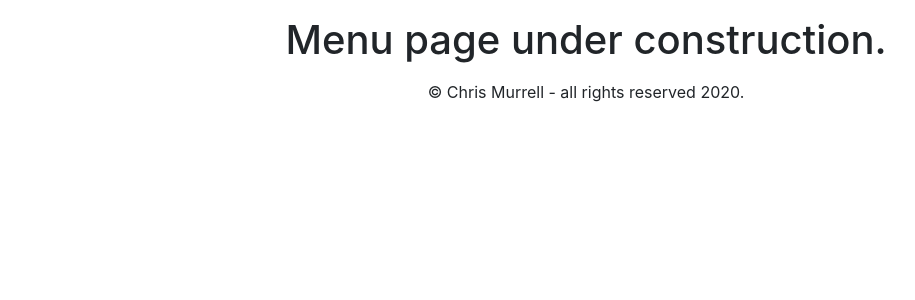
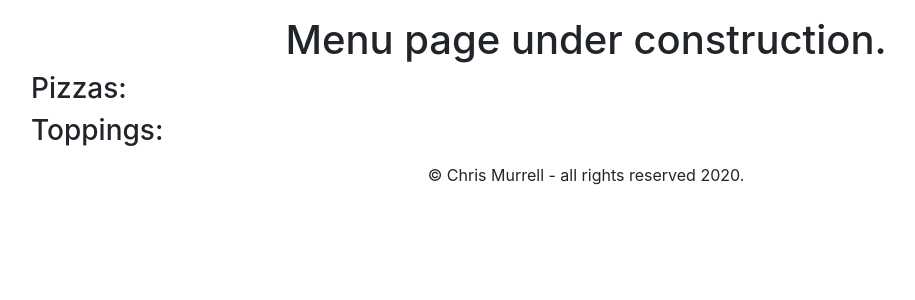
Before and after one commit to chrismurrelldrummer/project3, a Django app: page /menu in a window 1280 px wide. Shown: the part 56-356 px from the top of the page, without its empty margins (54-969 px from the left). Run offline with Django 3.2, Linux system fonts and the light colour scheme; some libraries are stand-ins or nearby versions.

Commit message:
display data on menu page

```diff
--- a/orders/Templates/orders/menu.html
+++ b/orders/Templates/orders/menu.html
@@ -6,4 +6,16 @@
 
 {% block main %}
 <h1>Menu page under construction.</h1>
+
+<h3>Pizzas:</h3>
+{% for row in pizza %}
+<p>{{ row.typ }}, {{ row.category }}, {{ row.size }} -- ${{ row.price }}</p>
+{% endfor %}
+
+<h3>Toppings:</h3>
+{% for row in toppings %}
+<p>{{ row }}</p>
+{% endfor %}
+
+
 {% endblock %}
--- a/orders/views.py
+++ b/orders/views.py
@@ -2,6 +2,7 @@
 from django.shortcuts import render, reverse
 from django.contrib.auth.models import User
 from django.contrib.auth import authenticate, login, logout
+from .models import Orders, Pizza, Toppings, Sub, Extras, Pasta, Salad, Platter
 
 
 def home(request):
@@ -62,7 +63,9 @@
     if request.user.is_authenticated:
 
         context = {
-            "user": request.user
+            "user": request.user,
+            "pizza": Pizza.objects.all(),
+            "toppings": Toppings.objects.all()
         }
         return render(request, "orders/menu.html", context)
 
```
Also changed, not shown: orders/models.py (+5 -5 lines), db.sqlite3, orders/migrations/0003_auto_20200602_1639.py (added).
